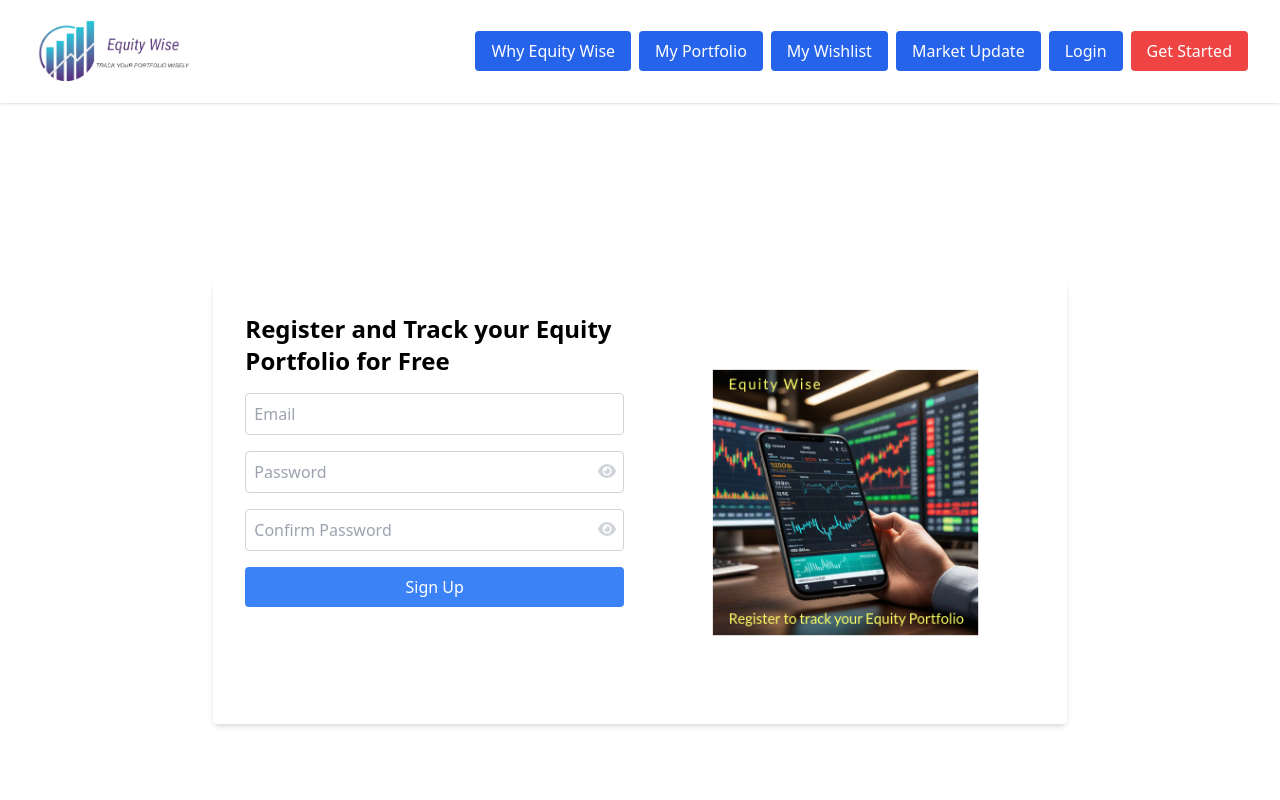
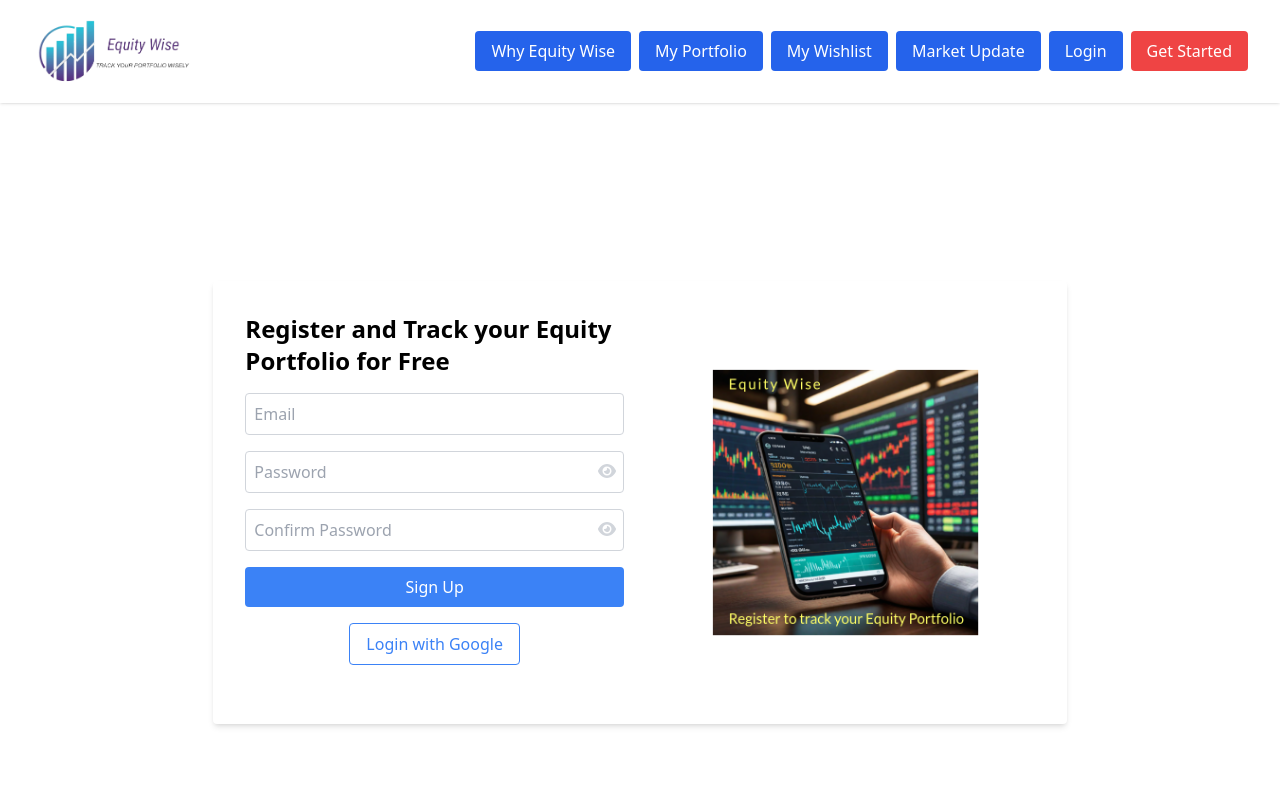
Before and after one commit to pesto-students/frontend-repo-equitywise, a React (Create React App) app: page /signup in a window 1280 px wide. Shown: the top 800 px of the page. Built offline with nearby package versions, Linux system fonts and the light colour scheme; no server answers.

Commit message:
Login, Google Auth changes

```diff
--- a/src/Components/GoogleAuth.js
+++ b/src/Components/GoogleAuth.js
@@ -1,16 +1,117 @@
 import React from 'react';
-import { GoogleLogin, GoogleOAuthProvider } from '@react-oauth/google';
+import { useGoogleLogin } from '@react-oauth/google';
+import axios from 'axios';
+import { useAuth } from '../context/AuthContext';
+import { useUser } from '../context/UserContext';
 
-const GoogleAuth = ({ onSuccess, onFailure }) => {
+import { useNavigate } from 'react-router-dom';
+function GoogleLoginComponent(props) {
+  const { login } = useAuth();
+  const navigate = useNavigate();
+  const { setUsername } = useUser();
+  const googleLogin = useGoogleLogin({
+    onSuccess: async tokenResponse => {
+
+      // Get user information from Google
+      const userInfo = await axios.get('https://www.googleapis.com/oauth2/v3/userinfo', {
+        headers: {
+          Authorization: `Bearer ${tokenResponse.access_token}`
+        }
+      });
+      console.log('User Info:', userInfo.data);
+      debugger;
+          const response = await fetch('https://backend-repo-equitywise.onrender.com/FindUser', {
+            method: 'POST',
+            headers: {
+              'Content-Type': 'application/json'
+            },
+            body: JSON.stringify({ emailid: userInfo.data.email })
+          });
+        debugger;
+      if (response.status === 201) {
+              axios.post('https://backend-repo-equitywise.onrender.com/signup', {
+              emailid: userInfo.data.email,
+              password: userInfo.data.email
+            })
+            .then(function (response) {
+              console.log('API response:', response);
+              console.log('Signup Success:', response);
+              login(response.data);
+
+            })
+            .catch(function (error) {
+              console.log('API error:', error);
+            // onFailure(error);
+            });
+          }
+          else{
+            debugger;
+            if(props.Login === "true"){
+              axios.post('https://backend-repo-equitywise.onrender.com/login', {
+                emailid: userInfo.data.email,
+                password: userInfo.data.email
+              })
+              .then(function (response) {
+                debugger;
+                console.log('API response:', response);
+                if (response.status === 201 || response.status === 200) {
+                 // onSuccess(response);
+                 login(response.data);
+                } else {
+                  //setErrorMessage('Invalid email or password');
+                }
+              })
+              .catch(function (error) {
+                debugger;
+                console.log('API error:', error);
+               // onFailure(error);
+              });
+            }
+            else{
+              login(response.data);
+            }
+          }
+      // Handle user information (e.g., store in state or context)
+      setUsername(userInfo.data.email);
+
+       navigate('/MyPortfolio');
+    },
+    onError: errorResponse => {
+      console.error('Login Failed:', errorResponse);
+    }
+
+  });
+
   return (
-    <GoogleOAuthProvider clientId="536138454360-vu6gndr3s5qrao17q08p57fvrs9lj2ee.apps.googleusercontent.com">
-      <GoogleLogin
-        onSuccess={onSuccess}
-        onFailure={onFailure}
-        cookiePolicy={'single_host_origin'}
-      />
-    </GoogleOAuthProvider>
+    <div className="flex flex-col items-center">
+      <button className="text-blue-500 border border-blue-500 rounded py-2 px-4 hover:bg-blue-500 hover:text-white" onClick={googleLogin}>Login with Google</button>
+    </div>
   );
-};
+}
 
-export default GoogleAuth;
+
+
+export default GoogleLoginComponent;
+
+
+
+
+
+
+
+//import React from 'react';
+//import { GoogleLogin, GoogleOAuthProvider } from '@react-oauth/google';
+
+//const GoogleAuth = ({ onSuccess, onFailure }) => {
+//  return (
+//    <GoogleOAuthProvider clientId="536138454360-vu6gndr3s5qrao17q08p57fvrs9lj2ee.apps.googleusercontent.com">
+//      <GoogleLogin
+//        onSuccess={onSuccess}
+//        onFailure={onFailure}
+//        cookiePolicy={'single_host_origin'}
+//      />
+//    </GoogleOAuthProvider>
+//  );
+//};
+
+//export default GoogleAuth;
--- a/src/pages/Login.js
+++ b/src/pages/Login.js
@@ -8,6 +8,7 @@ import { FontAwesomeIcon } from '@fortawesome/react-fontawesome';
 import { faEye, faEyeSlash } from '@fortawesome/free-solid-svg-icons';
 import { useUser } from '../context/UserContext';
 import GoogleLoginComponent from '../Components/GoogleAuth';
+
 const Login = () => {
   const { login } = useAuth();
   const [email, setEmail] = useState('');
@@ -15,8 +16,8 @@ const Login = () => {
   const [showPassword, setShowPassword] = useState(false);
   const [errorMessage, setErrorMessage] = useState('');
   const navigate = useNavigate();
+  const { setUsername } = useUser();
 
-  const { setUsername } = useUser();
   const onSuccess = (response) => {
     console.log('Login Success:', response);
     setUsername(email);
@@ -43,8 +44,7 @@ const Login = () => {
       emailid: email,
       password: password
     })
-    .then(function (response) {
-      debugger;
+    .then((response) => {
       console.log('API response:', response);
       if (response.status === 201 || response.status === 200) {
         onSuccess(response);
@@ -52,8 +52,7 @@ const Login = () => {
         setErrorMessage('Invalid email or password');
       }
     })
-    .catch(function (error) {
-      debugger;
+    .catch((error) => {
       console.log('API error:', error);
       onFailure(error);
     });
@@ -101,9 +100,9 @@ const Login = () => {
               <p>Not registered with Equity Wise? <Link to="/signup" className="text-blue-500">Sign Up here</Link></p>
             </div>
             <div className='flex justify-center'>
-            <GoogleOAuthProvider clientId={process.env.REACT_APP_GOOGLE_CLIENT_ID}>
-               <GoogleLoginComponent/>
-            </GoogleOAuthProvider>
+              <GoogleOAuthProvider clientId={process.env.REACT_APP_GOOGLE_CLIENT_ID}>
+                <GoogleLoginComponent login={true} />
+              </GoogleOAuthProvider>
             </div>
           </div>
         </div>
@@ -113,3 +112,124 @@ const Login = () => {
 };
 
 export default Login;
+
+
+
+
+
+
+//import React, { useState } from 'react';
+//import axios from 'axios';
+//import { GoogleOAuthProvider } from '@react-oauth/google';
+//import { useAuth } from '../context/AuthContext';
+//import { Link, useNavigate } from 'react-router-dom';
+//import image from '../assets/images/login.png';
+//import { FontAwesomeIcon } from '@fortawesome/react-fontawesome';
+//import { faEye, faEyeSlash } from '@fortawesome/free-solid-svg-icons';
+//import { useUser } from '../context/UserContext';
+//import GoogleLoginComponent from '../Components/GoogleAuth';
+//const Login = () => {
+//  const { login } = useAuth();
+//  const [email, setEmail] = useState('');
+//  const [password, setPassword] = useState('');
+//  const [showPassword, setShowPassword] = useState(false);
+//  const [errorMessage, setErrorMessage] = useState('');
+//  const navigate = useNavigate();
+
+//  const { setUsername } = useUser();
+//  const onSuccess = (response) => {
+//    console.log('Login Success:', response);
+//    setUsername(email);
+//    login(response.data);
+//    navigate('/MyPortfolio');
+//  };
+
+//  const onFailure = (response) => {
+//    console.log('Login Failed:', response);
+//    setErrorMessage('Login failed. Please try again.');
+//  };
+
+//  const handleEmailLogin = () => {
+//    console.log('handleEmailLogin called');
+
+//    if (!email || !password) {
+//      setErrorMessage('Please enter both email and password');
+//      console.log('Email or password not entered');
+//      return;
+//    }
+
+//    console.log('Validation passed. Making API request...');
+//    axios.post('https://backend-repo-equitywise.onrender.com/login', {
+//      emailid: email,
+//      password: password
+//    })
+//    .then(function (response) {
+//      debugger;
+//      console.log('API response:', response);
+//      if (response.status === 201 || response.status === 200) {
+//        onSuccess(response);
+//      } else {
+//        setErrorMessage('Invalid email or password');
+//      }
+//    })
+//    .catch(function (error) {
+//      debugger;
+//      console.log('API error:', error);
+//      onFailure(error);
+//    });
+//  };
+
+//  return (
+//    <div className="flex flex-col h-screen">
+//      <div className="flex-grow flex justify-center items-center">
+//        <div className="flex flex-col md:flex-row w-full md:w-2/3 p-4 bg-white rounded shadow-md">
+//          <div className="md:w-1/2 p-4 hidden md:block">
+//            <img src={image} alt="Login to Equity Wise" className="w-full h-auto" />
+//          </div>
+//          <div className="md:w-1/2 p-4">
+//            <h1 className="text-2xl font-bold mb-4">Login to Equity Wise</h1>
+//            {errorMessage && <div className="text-red-500 mb-4">{errorMessage}</div>}
+//            <div className="mb-4">
+//              <input
+//                type="email"
+//                placeholder="Email"
+//                className="w-full p-2 border border-gray-300 rounded"
+//                value={email}
+//                onChange={(e) => setEmail(e.target.value)}
+//              />
+//            </div>
+//            <div className="mb-4 relative">
+//              <input
+//                type={showPassword ? "text" : "password"}
+//                placeholder="Password"
+//                className="w-full p-2 border border-gray-300 rounded"
+//                value={password}
+//                onChange={(e) => setPassword(e.target.value)}
+//              />
+//              <button
+//                type="button"
+//                className="absolute right-2 top-2 text-gray-300"
+//                onClick={() => setShowPassword(!showPassword)}
+//              >
+//                <FontAwesomeIcon icon={showPassword ? faEyeSlash : faEye} />
+//              </button>
+//            </div>
+//            <button onClick={handleEmailLogin} className="w-full bg-blue-500 text-white p-2 rounded mb-4">
+//              Login
+//            </button>
+//            <div className="mb-4">
+//              <p>Not registered with Equity Wise? <Link to="/signup" className="text-blue-500">Sign Up here</Link></p>
+//            </div>
+//            <div className='flex justify-center'>
+//            <GoogleOAuthProvider clientId={process.env.REACT_APP_GOOGLE_CLIENT_ID}>
+//               <GoogleLoginComponent/>
+//            </GoogleOAuthProvider>
+//            </div>
+//          </div>
+//        </div>
+//      </div>
+//    </div>
+//  );
+//};
+
+//export default Login;
```
Also changed, not shown: 1 other file (tests, documents, lock files or other folders).
